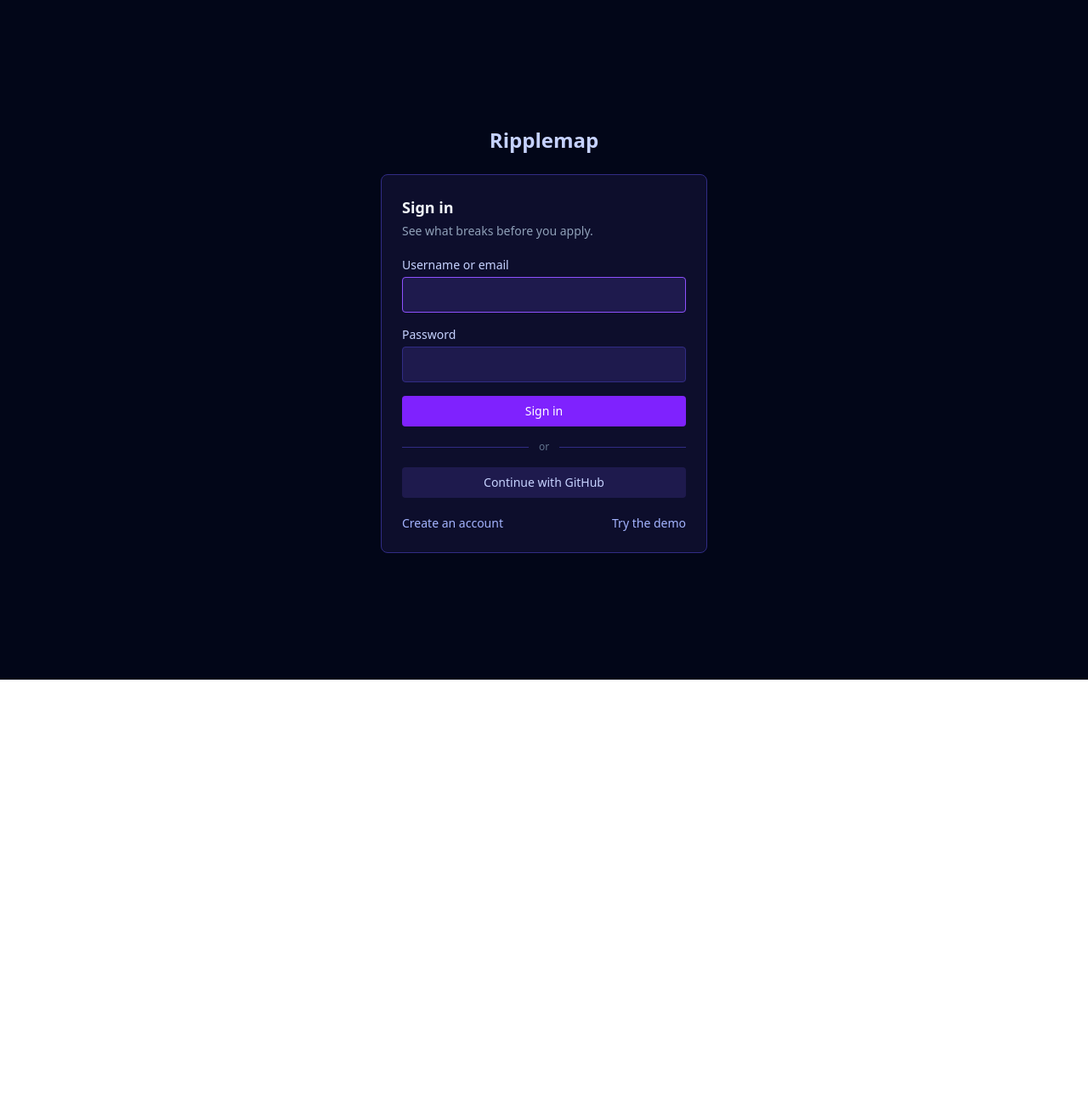
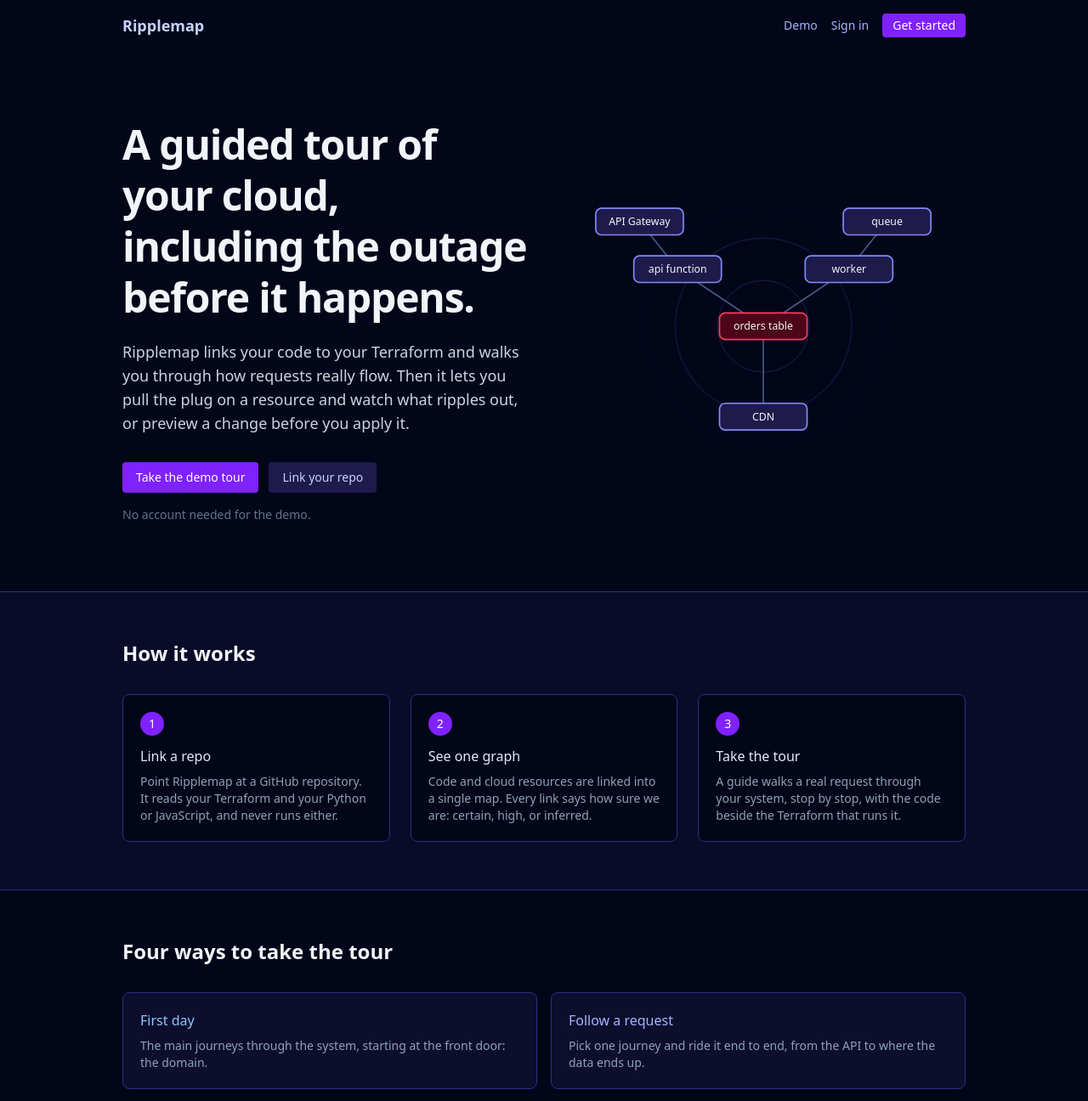
Before and after one commit to AlrightyTighty/Blueprintr, a React (Vite) app in the folder frontend/: page / in a window 1280 px wide. Before the commit this address led to /login. Shown: the top 1296 px of the page at 85% size. Before the commit the page ends 800 px from the top, so only its background shows below. Built offline with nearby package versions, Linux system fonts and the light colour scheme.

Commit message:
add landing page

```diff
--- a/frontend/src/App.tsx
+++ b/frontend/src/App.tsx
@@ -3,6 +3,7 @@
 import { DEMO_PROJECT_ID } from './config';
 import DashboardPage from './pages/DashboardPage';
 import GithubCallbackPage from './pages/GithubCallbackPage';
+import LandingPage from './pages/LandingPage';
 import LoginPage from './pages/LoginPage';
 import NewProjectPage from './pages/NewProjectPage';
 import ProjectPage from './pages/ProjectPage';
@@ -12,6 +13,7 @@
 export default function App() {
   return (
     <Routes>
+      <Route path="/" element={<LandingPage />} />
       <Route path="/login" element={<LoginPage />} />
       <Route path="/register" element={<RegisterPage />} />
       <Route path="/auth/github/callback" element={<GithubCallbackPage />} />
@@ -24,7 +26,7 @@
         <Route path="/projects/:projectId" element={<ProjectPage />} />
       </Route>
 
-      <Route path="*" element={<Navigate to="/projects" replace />} />
+      <Route path="*" element={<Navigate to="/" replace />} />
     </Routes>
   );
 }
--- a/frontend/src/components/TopBar.tsx
+++ b/frontend/src/components/TopBar.tsx
@@ -16,7 +16,7 @@
   return (
     <header className="flex items-center justify-between border-b border-indigo-900 px-4 py-2">
       <div className="flex items-center gap-3">
-        <Link to={session ? '/projects' : '/login'} className="text-lg font-semibold text-indigo-200">
+        <Link to={session ? '/projects' : '/'} className="text-lg font-semibold text-indigo-200">
           Ripplemap
         </Link>
         {title && <span className="text-slate-400">/</span>}
--- a/frontend/src/index.css
+++ b/frontend/src/index.css
@@ -11,3 +11,28 @@
   height: 100%;
   margin: 0;
 }
+
+/* The landing page's rippling rings. */
+@keyframes ripple {
+  from {
+    transform: scale(0.2);
+    opacity: 0.6;
+  }
+  to {
+    transform: scale(1);
+    opacity: 0;
+  }
+}
+
+.ripple-ring {
+  transform-box: fill-box;
+  transform-origin: center;
+  animation: ripple 4s ease-out infinite;
+}
+
+@media (prefers-reduced-motion: reduce) {
+  .ripple-ring {
+    animation: none;
+    opacity: 0.25;
+  }
+}
--- /dev/null
+++ b/frontend/src/pages/LandingPage.tsx
@@ -0,0 +1,229 @@
+import { Link } from 'react-router-dom';
+import { primaryButtonClass, secondaryButtonClass } from '../components/ui';
+import { useAuthStore } from '../features/auth/useAuthStore';
+
+const STEPS = [
+  {
+    title: 'Link a repo',
+    body: 'Point Ripplemap at a GitHub repository. It reads your Terraform and your Python or JavaScript, and never runs either.',
+  },
+  {
+    title: 'See one graph',
+    body: 'Code and cloud resources are linked into a single map. Every link says how sure we are: certain, high, or inferred.',
+  },
+  {
+    title: 'Take the tour',
+    body: 'A guide walks a real request through your system, stop by stop, with the code beside the Terraform that runs it.',
+  },
+];
+
+const TOURS = [
+  {
+    name: 'First day',
+    body: 'The main journeys through the system, starting at the front door: the domain.',
+    accent: 'text-blue-300',
+  },
+  {
+    name: 'Follow a request',
+    body: 'Pick one journey and ride it end to end, from the API to where the data ends up.',
+    accent: 'text-indigo-300',
+  },
+  {
+    name: 'Disaster tour',
+    body: 'Pull the plug on a resource and watch the failure spread, narrated by a guide who stays entirely calm.',
+    accent: 'text-rose-300',
+  },
+  {
+    name: 'Change tour',
+    body: 'Paste a Terraform plan and see what the change touches before you apply it, including the code that depends on it.',
+    accent: 'text-amber-300',
+  },
+];
+
+const PROMISES = [
+  { title: 'Static analysis only', body: 'We read files. We never run terraform apply or any code from your repo.' },
+  { title: 'Honest about guesses', body: 'Inferred links are labelled in the graph and out loud on the tour. Humans review every conclusion.' },
+  { title: 'The guide never invents', body: 'It only talks about things that exist in your graph, and points to the file and line.' },
+];
+
+/** A ripple spreading out from a failing resource through the things that depend on it. */
+function RippleIllustration() {
+  const nodes = [
+    { x: 200, y: 150, label: 'orders table', isRoot: true },
+    { x: 110, y: 90, label: 'api function' },
+    { x: 290, y: 90, label: 'worker' },
+    { x: 70, y: 40, label: 'API Gateway' },
+    { x: 330, y: 40, label: 'queue' },
+    { x: 200, y: 245, label: 'CDN' },
+  ];
+  const links = [
+    [0, 1],
+    [0, 2],
+    [1, 3],
+    [2, 4],
+    [0, 5],
+  ];
+
+  return (
+    <svg viewBox="0 0 400 290" role="img" aria-label="A failure rippling outward through connected cloud resources" className="w-full max-w-md">
+      {[0, 1, 2].map((ring) => (
+        <circle
+          key={ring}
+          className="ripple-ring"
+          cx="200"
+          cy="150"
+          r="130"
+          fill="none"
+          stroke="#8b5cf6"
+          strokeWidth="1.5"
+          style={{ animationDelay: `${ring * 1.3}s` }}
+        />
+      ))}
+      {links.map(([from, to]) => (
+        <line key={`${from}-${to}`} x1={nodes[from].x} y1={nodes[from].y} x2={nodes[to].x} y2={nodes[to].y} stroke="#475a85" strokeWidth="1.5" />
+      ))}
+      {nodes.map((node) => (
+        <g key={node.label}>
+          <rect
+            x={node.x - 46}
+            y={node.y - 14}
+            width="92"
+            height="28"
+            rx="6"
+            fill={node.isRoot ? '#4c0519' : '#1e1b4b'}
+            stroke={node.isRoot ? '#f43f5e' : '#818cf8'}
+            strokeWidth="1.5"
+          />
+          <text x={node.x} y={node.y + 4} textAnchor="middle" fontSize="11" fill="#f1f5f9">
+            {node.label}
+          </text>
+        </g>
+      ))}
+    </svg>
+  );
+}
+
+export default function LandingPage() {
+  const session = useAuthStore((state) => state.session);
+
+  return (
+    <div className="min-h-full bg-slate-950 text-slate-100">
+      <header className="mx-auto flex max-w-5xl items-center justify-between px-4 py-4">
+        <span className="text-lg font-semibold text-indigo-200">Ripplemap</span>
+        <nav className="flex items-center gap-4 text-sm">
+          <Link to="/demo" className="text-indigo-300 hover:text-indigo-200">
+            Demo
+          </Link>
+          {session ? (
+            <Link to="/projects" className={`${primaryButtonClass} !px-3 !py-1`}>
+              Open dashboard
+            </Link>
+          ) : (
+            <>
+              <Link to="/login" className="text-indigo-300 hover:text-indigo-200">
+                Sign in
+              </Link>
+              <Link to="/register" className={`${primaryButtonClass} !px-3 !py-1`}>
+                Get started
+              </Link>
+            </>
+          )}
+        </nav>
+      </header>
+
+      <main>
+        <section className="mx-auto grid max-w-5xl items-center gap-10 px-4 py-14 md:grid-cols-2 md:py-20">
+          <div>
+            <h1 className="text-4xl font-semibold leading-tight tracking-tight md:text-5xl">
+              A guided tour of your cloud, including the outage before it happens.
+            </h1>
+            <p className="mt-5 text-lg text-slate-300">
+              Ripplemap links your code to your Terraform and walks you through how requests really flow. Then it lets you
+              pull the plug on a resource and watch what ripples out, or preview a change before you apply it.
+            </p>
+            <div className="mt-8 flex flex-wrap gap-3">
+              <Link to="/demo" className={primaryButtonClass}>
+                Take the demo tour
+              </Link>
+              <Link to={session ? '/projects' : '/register'} className={secondaryButtonClass}>
+                {session ? 'Your projects' : 'Link your repo'}
+              </Link>
+            </div>
+            <p className="mt-4 text-sm text-slate-500">No account needed for the demo.</p>
+          </div>
+          <div className="flex justify-center">
+            <RippleIllustration />
+          </div>
+        </section>
+
+        <section className="border-y border-indigo-900 bg-indigo-950/30">
+          <div className="mx-auto max-w-5xl px-4 py-14">
+            <h2 className="text-2xl font-semibold">How it works</h2>
+            <ol className="mt-8 grid gap-6 md:grid-cols-3">
+              {STEPS.map((step, index) => (
+                <li key={step.title} className="rounded-lg border border-indigo-900 bg-slate-950 p-5">
+                  <span className="flex h-7 w-7 items-center justify-center rounded-full bg-violet-600 text-sm font-medium text-white">
+                    {index + 1}
+                  </span>
+                  <h3 className="mt-3 font-medium text-indigo-100">{step.title}</h3>
+                  <p className="mt-2 text-sm text-slate-400">{step.body}</p>
+                </li>
+              ))}
+            </ol>
+          </div>
+        </section>
+
+        <section className="mx-auto max-w-5xl px-4 py-14">
+          <h2 className="text-2xl font-semibold">Four ways to take the tour</h2>
+          <div className="mt-8 grid gap-4 sm:grid-cols-2">
+            {TOURS.map((tour) => (
+              <div key={tour.name} className="rounded-lg border border-indigo-900 bg-indigo-950/40 p-5">
+                <h3 className={`font-medium ${tour.accent}`}>{tour.name}</h3>
+                <p className="mt-2 text-sm text-slate-400">{tour.body}</p>
+              </div>
+            ))}
+          </div>
+          <p className="mt-6 text-slate-300">
+            Interrupt any time with a question. The guide answers from your graph, then picks the tour back up. Choose a
+            calm docent or an overexcited guide.
+          </p>
+        </section>
+
+        <section className="border-t border-indigo-900 bg-indigo-950/30">
+          <div className="mx-auto max-w-5xl px-4 py-14">
+            <h2 className="text-2xl font-semibold">Built to be trusted</h2>
+            <div className="mt-8 grid gap-6 md:grid-cols-3">
+              {PROMISES.map((promise) => (
+                <div key={promise.title}>
+                  <h3 className="font-medium text-indigo-100">{promise.title}</h3>
+                  <p className="mt-2 text-sm text-slate-400">{promise.body}</p>
+                </div>
+              ))}
+            </div>
+            <p className="mt-6 text-sm text-slate-500">
+              For now: Terraform and AWS only; Python and JavaScript or TypeScript code.
+            </p>
+          </div>
+        </section>
+
+        <section className="mx-auto max-w-5xl px-4 py-16 text-center">
+          <h2 className="text-3xl font-semibold">See your system before it surprises you.</h2>
+          <div className="mt-6 flex justify-center gap-3">
+            <Link to="/demo" className={primaryButtonClass}>
+              Take the demo tour
+            </Link>
+            {!session && (
+              <Link to="/login" className={secondaryButtonClass}>
+                Sign in
+              </Link>
+            )}
+          </div>
+        </section>
+      </main>
+
+      <footer className="border-t border-indigo-900 px-4 py-6 text-center text-sm text-slate-500">
+        Ripplemap · ripplemap.wiki
+      </footer>
+    </div>
+  );
+}
```
